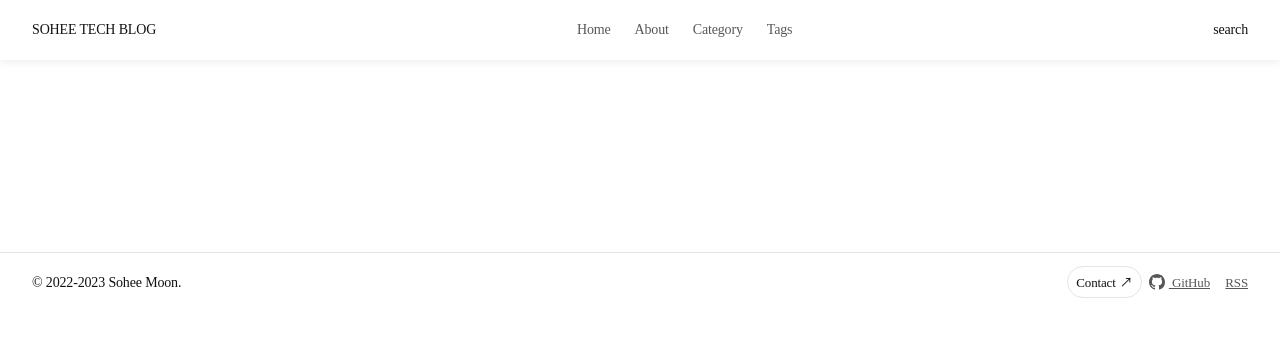
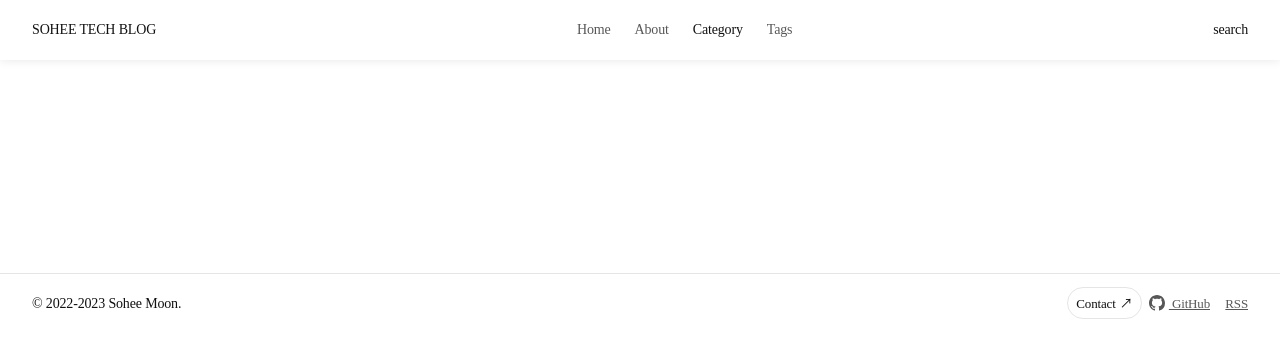
Before and after one commit to soheetech/soheetech.github.io, a Jekyll site: the page built from category/example2.md, in a window 1280 px wide. Shown: the top 358 px of the page. Built offline with Jekyll 4.4.1, drawn with Linux system fonts in a browser that asks for light colours; some web fonts are replaced.

Commit message:
Update default.html

```diff
--- a/_layouts/default.html
+++ b/_layouts/default.html
@@ -1,16 +1,16 @@
 <!DOCTYPE html>
 <html lang="{{ page.lang | default: "ko" }}">
   {%- include head.html -%}
-  <body a="{{ site.theme_config.appearance | default: "light" }}">
+  <body a="{{ site.theme_config.appearance | default: "light" }}" class="{% if page.layout == "home" or page.layout == "category" %}yellow{% elseif page.layout == "about" %}green{% else %}default{% endif %}">
     <main class="page-content" aria-label="Content">
       <header>
         <h1><a href="{{ "/" }}">{{ site.title | upcase }}</a></h1>
         <nav>
           <ul>
-            <li><a href="{{ "/" }}">Home</a></li>
-            <li><a href="#">About</a></li>
-            <li><a href="#">Category</a>{%-include navigation.html-%}</li>
-            <li><a href="#">Tags</a></li>
+            <li><a href="{{ "/" }}"{% if page.layout == "home" %} class="active"{% endif %}>Home</a></li>
+            <li><a href="#"{% if page.layout == "about" %} class="active"{% endif %}>About</a></li>
+            <li><a href="#"{% if page.layout == "post" or page.layout == "category" %} class="active"{% endif %}>Category</a>{%-include navigation.html-%}</li>
+            <li><a href="#"{% if page.layout == "tags" %} class="active"{% endif %}>Tags</a></li>
           </ul>
         </nav>
         <div><a href="">search</a></div>
```
